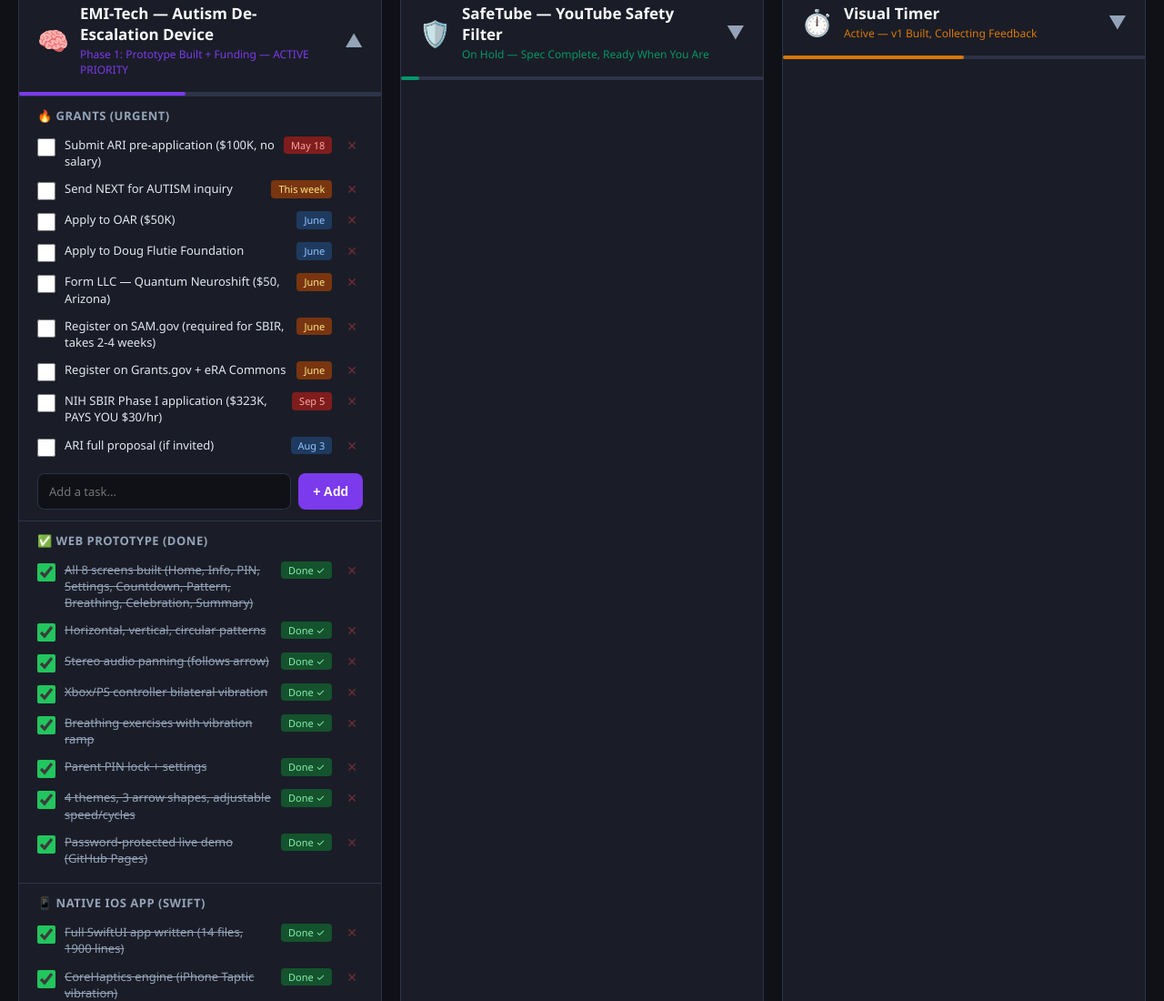
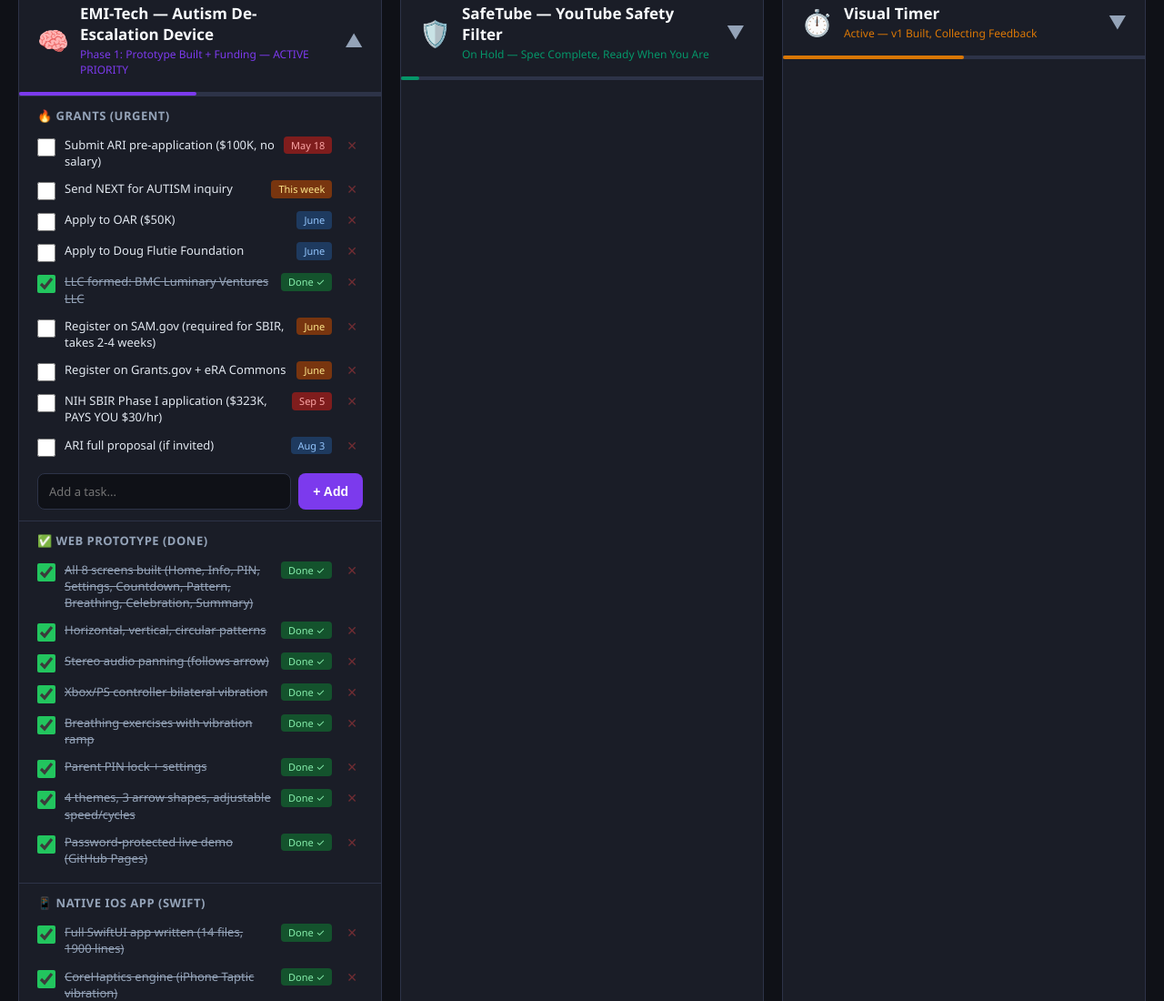
Before and after one commit to bmcgarybot/bigdog-dashboard, a plain HTML site: page index.html in a window 1280 px wide. Shown: the part 1185-2285 px from the top of the page at 91% size. Drawn offline with Linux system fonts and the light colour scheme.

Commit message:
LLC done: BMC Luminary Ventures LLC

```diff
--- a/index.html
+++ b/index.html
@@ -137,7 +137,7 @@
         <div class="task-item"><input type="checkbox" data-key="emi-2"><span class="task-label">Send NEXT for AUTISM inquiry</span><span class="task-due soon">This week</span><button class="delete-task" onclick="deleteTask(this)">✕</button></div>
         <div class="task-item"><input type="checkbox" data-key="emi-3"><span class="task-label">Apply to OAR ($50K)</span><span class="task-due later">June</span><button class="delete-task" onclick="deleteTask(this)">✕</button></div>
         <div class="task-item"><input type="checkbox" data-key="emi-4"><span class="task-label">Apply to Doug Flutie Foundation</span><span class="task-due later">June</span><button class="delete-task" onclick="deleteTask(this)">✕</button></div>
-        <div class="task-item"><input type="checkbox" data-key="emi-5"><span class="task-label">Form LLC — Quantum Neuroshift ($50, Arizona)</span><span class="task-due soon">June</span><button class="delete-task" onclick="deleteTask(this)">✕</button></div>
+        <div class="task-item checked"><input type="checkbox" data-key="emi-5" checked><span class="task-label">LLC formed: BMC Luminary Ventures LLC</span><span class="task-due done">Done ✓</span><button class="delete-task" onclick="deleteTask(this)">✕</button></div>
         <div class="task-item"><input type="checkbox" data-key="emi-6"><span class="task-label">Register on SAM.gov (required for SBIR, takes 2-4 weeks)</span><span class="task-due soon">June</span><button class="delete-task" onclick="deleteTask(this)">✕</button></div>
         <div class="task-item"><input type="checkbox" data-key="emi-7"><span class="task-label">Register on Grants.gov + eRA Commons</span><span class="task-due soon">June</span><button class="delete-task" onclick="deleteTask(this)">✕</button></div>
         <div class="task-item"><input type="checkbox" data-key="emi-8"><span class="task-label">NIH SBIR Phase I application ($323K, PAYS YOU $30/hr)</span><span class="task-due urgent">Sep 5</span><button class="delete-task" onclick="deleteTask(this)">✕</button></div>
```
